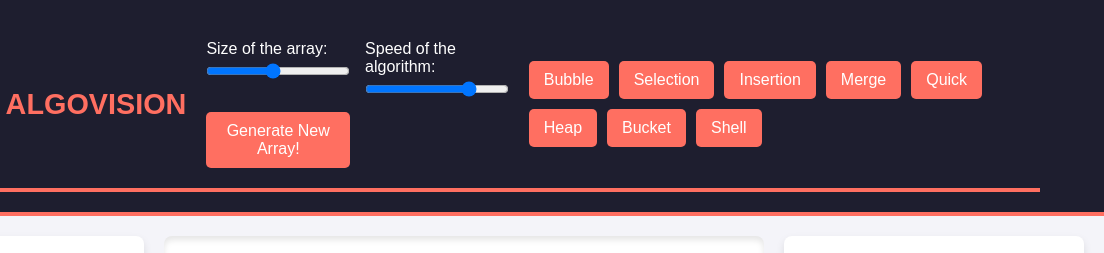
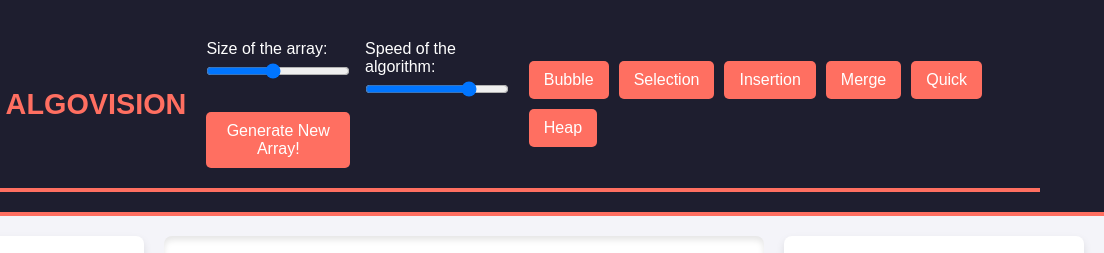
Before and after one commit to SakshamAggarwal101002/ALGOVISION, a plain HTML site: page index.html in a window 1280 px wide. Shown: the top 253 px of the page, 176-1280 px from the left. Drawn offline with Linux system fonts and the light colour scheme.

Commit message:
Update index.html

```diff
--- a/index.html
+++ b/index.html
@@ -37,8 +37,6 @@
                 <button class="butt_unselected">Merge</button>
                 <button class="butt_unselected">Quick</button>
                 <button class="butt_unselected">Heap</button>
-                <button class="butt_unselected">Bucket</button>
-                <button class="butt_unselected">Shell</button>
             </div>
         </nav>
     </header>
```
